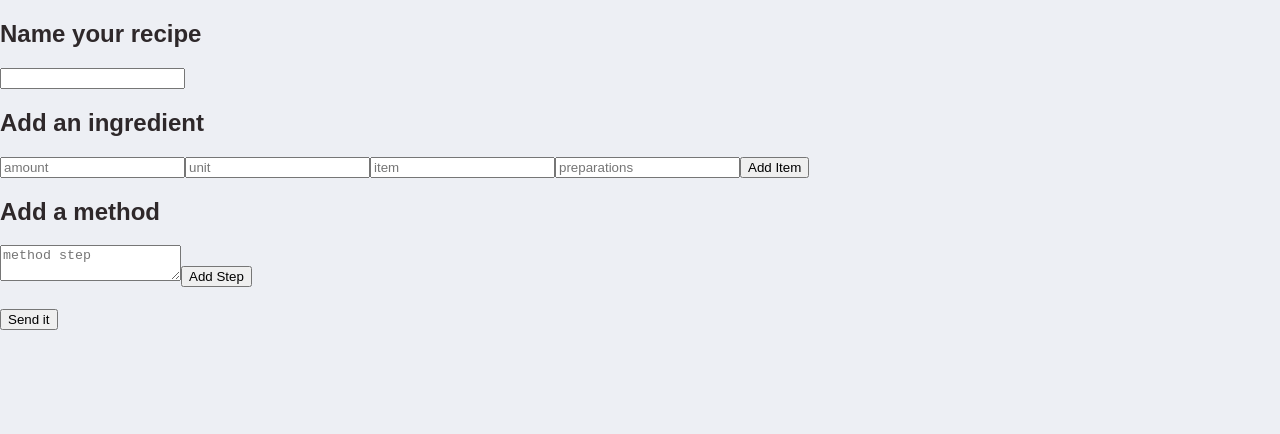
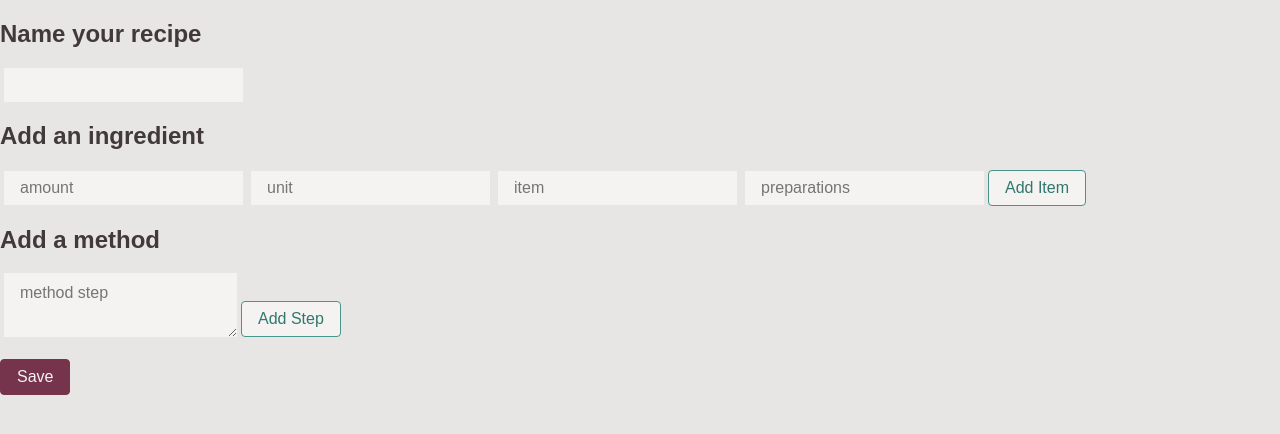
Before and after one commit to juanojeda/recipes-online, a Next.js app: page /editor in a window 1280 px wide. Shown: the top 434 px of the page. Built offline with nearby package versions, Linux system fonts and the light colour scheme; a web font is replaced by a local one.

Commit message:
style buttons, inputs, basic colour scheme

```diff
--- a/components/AddIngredient.js
+++ b/components/AddIngredient.js
@@ -2,6 +2,7 @@ import React, { useState } from "react";
 import PropTypes from "prop-types";
 
 import { Input } from "./Input";
+import Button from "./Button";
 
 const AddIngredient = ({ setValueFn }) => {
   const [amount, setAmount] = useState("");
@@ -33,7 +34,9 @@ const AddIngredient = ({ setValueFn }) => {
         placeholder="preparations"
       />
 
-      <button onClick={addIngredient}>Add Item</button>
+      <Button variant="secondary" fn={addIngredient}>
+        Add Item
+      </Button>
     </div>
   );
 };
--- a/components/AddMethodStep.js
+++ b/components/AddMethodStep.js
@@ -2,6 +2,7 @@ import React, { useState } from "react";
 import PropTypes from "prop-types";
 
 import { Input } from "./Input";
+import Button from "./Button";
 
 const AddMethodStep = ({ setValueFn }) => {
   const [step, setStep] = useState("");
@@ -20,7 +21,9 @@ const AddMethodStep = ({ setValueFn }) => {
         setter={setStep}
         placeholder="method step"
       />
-      <button onClick={addStep}>Add Step</button>
+      <Button variant="secondary" fn={addStep}>
+        Add Step
+      </Button>
     </div>
   );
 };
--- /dev/null
+++ b/components/Button.js
@@ -0,0 +1,35 @@
+import React from "react";
+import PropTypes from "prop-types";
+import styled from "styled-components";
+
+import colours from "../utils/style-utils/colours";
+
+const Component = styled.button`
+  appearance: none;
+  background: ${({ variant }) => colours.buttons[variant].bg};
+  border: ${({ variant }) => colours.buttons[variant].border};
+  border-radius: 0.25rem;
+  color: ${({ variant }) => colours.buttons[variant].text};
+  font-family: inherit;
+  font-size: 1rem;
+  padding-bottom: 0.5rem;
+  padding-left: 1rem;
+  padding-right: 1rem;
+  padding-top: 0.5rem;
+`;
+
+const Button = ({ variant, children, fn }) => {
+  return (
+    <Component variant={variant} onClick={fn}>
+      {children}
+    </Component>
+  );
+};
+
+Button.propTypes = {
+  variant: PropTypes.oneOf("primary", "secondary"),
+  children: PropTypes.node,
+  fn: PropTypes.func
+};
+
+export default Button;
--- a/components/Input.js
+++ b/components/Input.js
@@ -1,8 +1,30 @@
 import React from "react";
 import PropTypes from "prop-types";
+import styled from "styled-components";
+import colours from "../utils/style-utils/colours";
 
-const InputEl = props => <input {...props} />;
-const TextArea = props => <textarea {...props} />;
+const StyledInput = styled.input`
+  background: ${colours.inputs.bg};
+  border: none;
+  margin-right: 0.25rem;
+  font-size: 1rem;
+  padding-bottom: 0.5rem;
+  padding-left: 1rem;
+  padding-right: 1rem;
+  padding-top: 0.5rem;
+  margin-left: 0.25rem;
+  font-family: inherit;
+`;
+
+const StyledTextArea = styled(StyledInput).attrs({
+  as: "textarea"
+})`
+  line-height: 1.5;
+  vertical-align: bottom;
+`;
+
+const InputEl = props => <StyledInput {...props} />;
+const TextArea = props => <StyledTextArea {...props} />;
 
 export const Input = ({ type = "text", value, setter, placeholder }) => {
   const Component = type === "textarea" ? TextArea : InputEl;
--- a/components/Layout.js
+++ b/components/Layout.js
@@ -15,7 +15,7 @@ const GlobalStyles = createGlobalStyle`
   }
 
   html {
-    font-size: 10px;
+    font-size: 16px;
     font-family: ${fontSets.sans["300"]}, sans-serif;
     margin: 0;
     padding: 0;
@@ -25,7 +25,7 @@ const GlobalStyles = createGlobalStyle`
   body {
     background: ${colours.body.bg};
     color: ${colours.body.text};
-    font-size: 1.6rem;
+    font-size: 1rem;
     margin: 0;
     padding: 0;
     min-height: 100vh;
--- a/pages/editor.js
+++ b/pages/editor.js
@@ -6,6 +6,7 @@ import RecipeDisplay from "../components/RecipeDisplay";
 import AddMethodStep from "../components/AddMethodStep";
 import AddIngredient from "../components/AddIngredient";
 import { Input } from "../components/Input";
+import Button from "../components/Button";
 
 const Editor = props => {
   const [title, setTitle] = useState("");
@@ -60,7 +61,9 @@ const Editor = props => {
         ingredients={ingredients}
         methods={methods}
       />
-      <button onClick={sendRecipeToDB}>Send it</button>
+      <Button variant="primary" fn={sendRecipeToDB}>
+        Save
+      </Button>
     </>
   );
 };
--- a/utils/style-utils/colours.js
+++ b/utils/style-utils/colours.js
@@ -1,16 +1,15 @@
 import { transparentize } from "polished";
 
-const icing = "#edeff4";
-const milk = "#d9d7d8";
+const icing = "#e8e6e5";
+const milk = "#f4f3f2";
 
-const cacao = "#2e282a";
-const black = cacao;
+const cacao = "#42393c";
 
 const shiraz = "#75334c";
 const shiraz_dark = "#591b33";
 
-const oregano = "#31776e";
-const oregano_dark = "#22544d";
+const oregano = "#46968b";
+const oregano_dark = "#31776e";
 
 const jam = "#d8383b";
 const pesto = "#688e26";
@@ -19,21 +18,19 @@ const turmeric = "#f99020";
 
 const colours = {
   links: oregano,
-  images: {
-    vignette: `radial-gradient(ellipse at 50% 50%, ${transparentize(
-      0.7,
-      black
-    )}, ${transparentize(0.0, black)})`
+  inputs: {
+    bg: milk
   },
   buttons: {
     primary: {
       bg: shiraz,
-      text: milk
+      text: milk,
+      border: `1px solid ${shiraz}`
     },
     secondary: {
       bg: milk,
       text: oregano_dark,
-      borderColor: oregano
+      border: `1px solid ${oregano}`
     }
   },
   body: {
```
